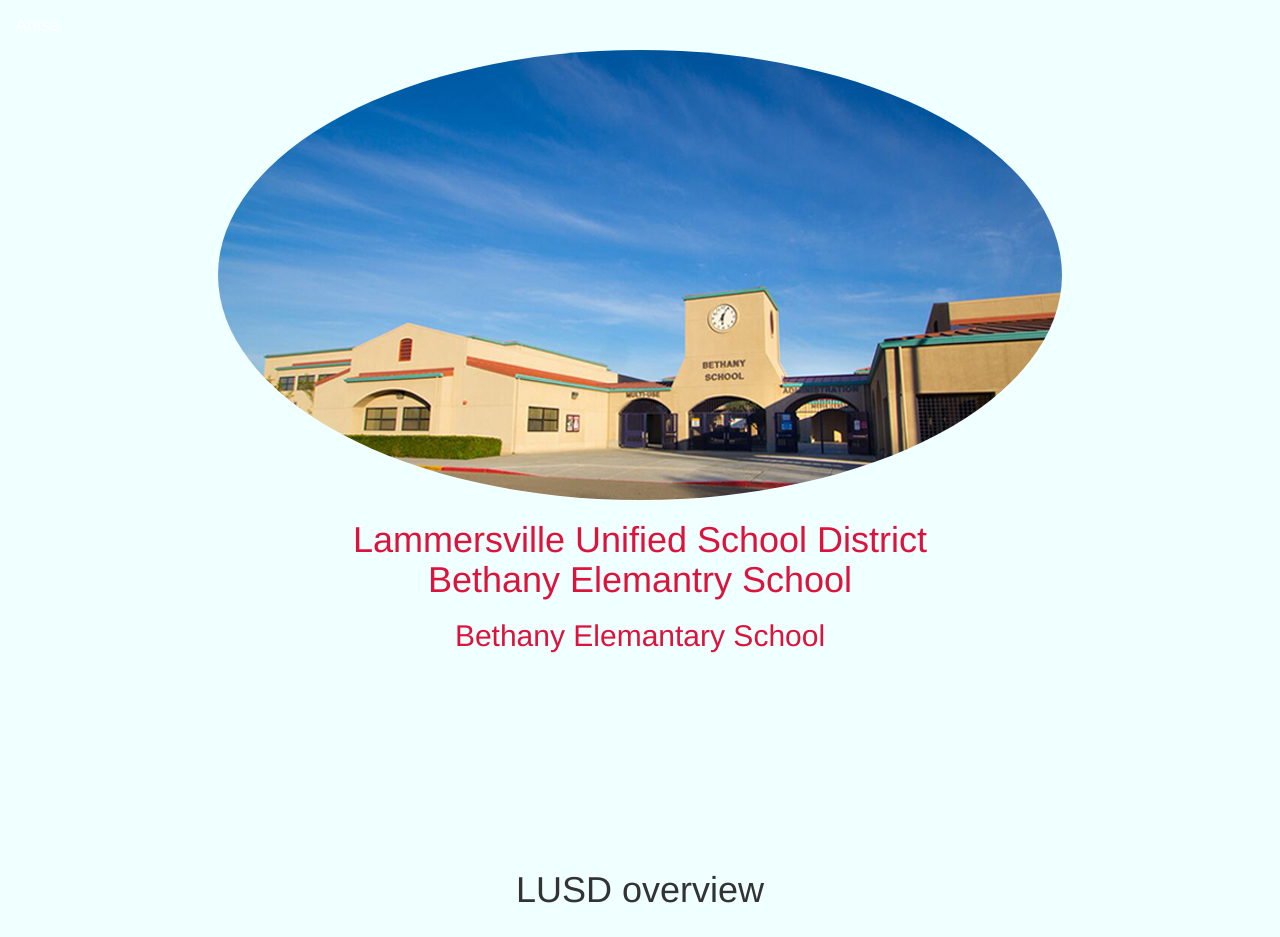
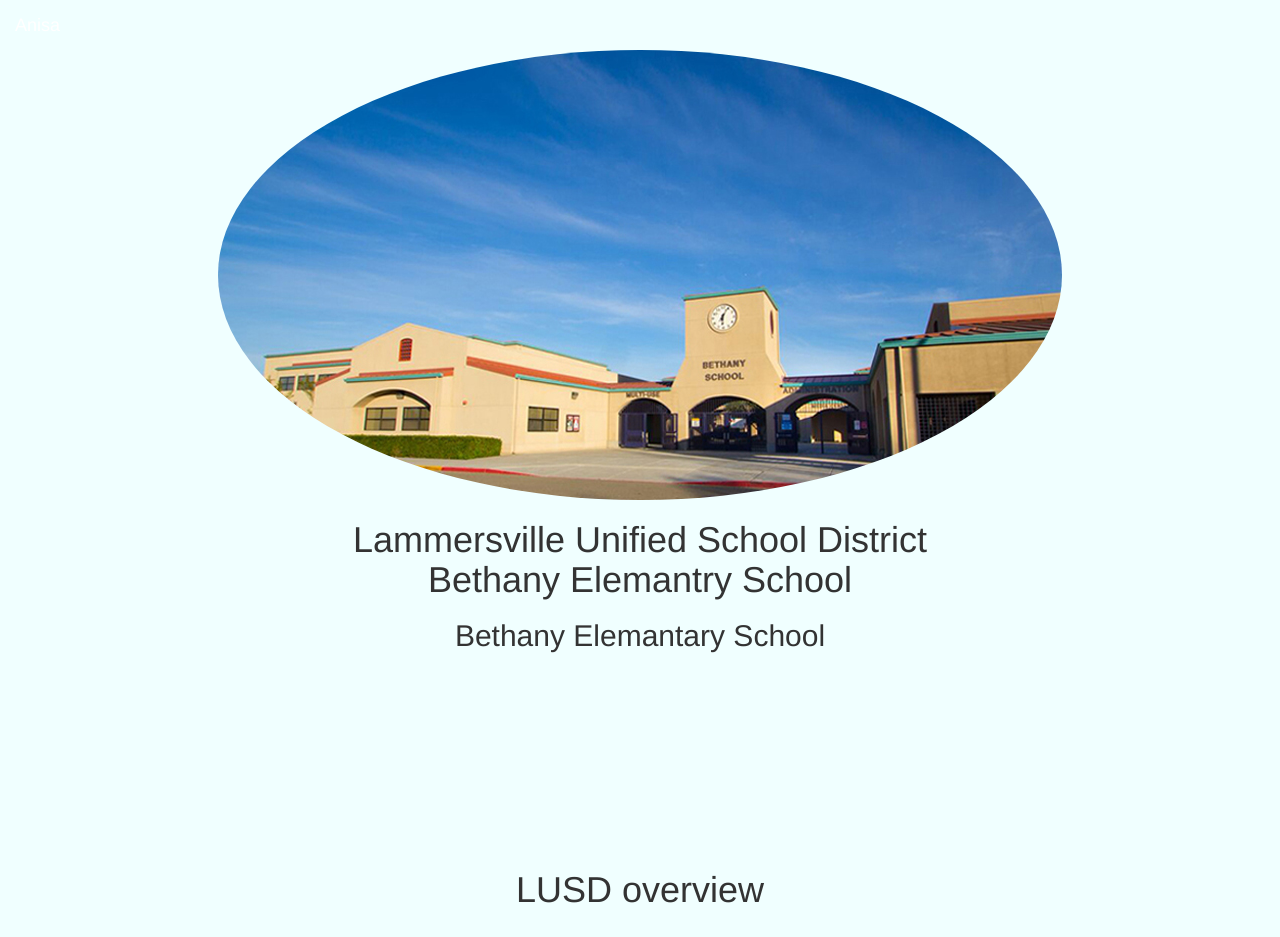
Before and after one commit to AArora10/escuela, a plain HTML site: page index.html in a window 1280 px wide. Shown: the top 937 px of the page. Drawn offline with nearby package versions, Linux system fonts and the light colour scheme; grey boxes are pictures that could not be loaded.

Commit message:
Update style.css

```diff
--- a/style.css
+++ b/style.css
@@ -3,7 +3,7 @@ body{
     background-color:azure;
 }
 #welcome {
-    color:crimson;
+    color: crmison;
     bottom: 0;
     display: table;
     width: 100%;
```
